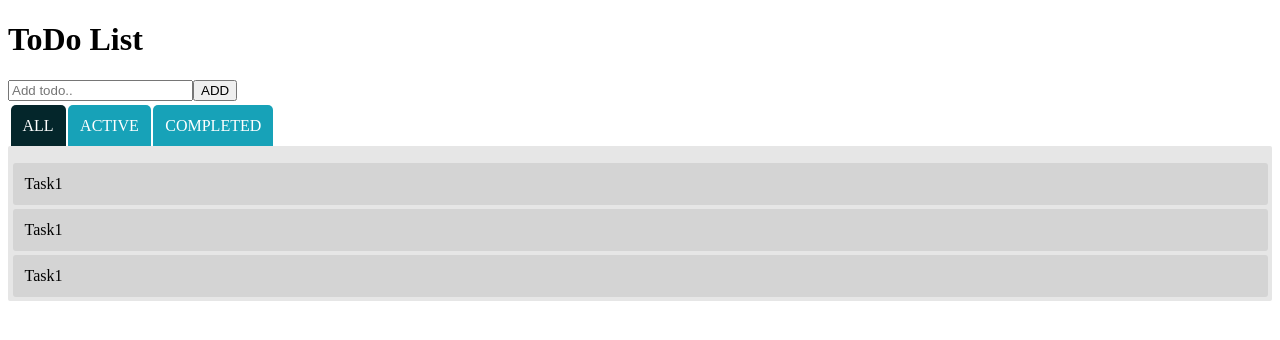
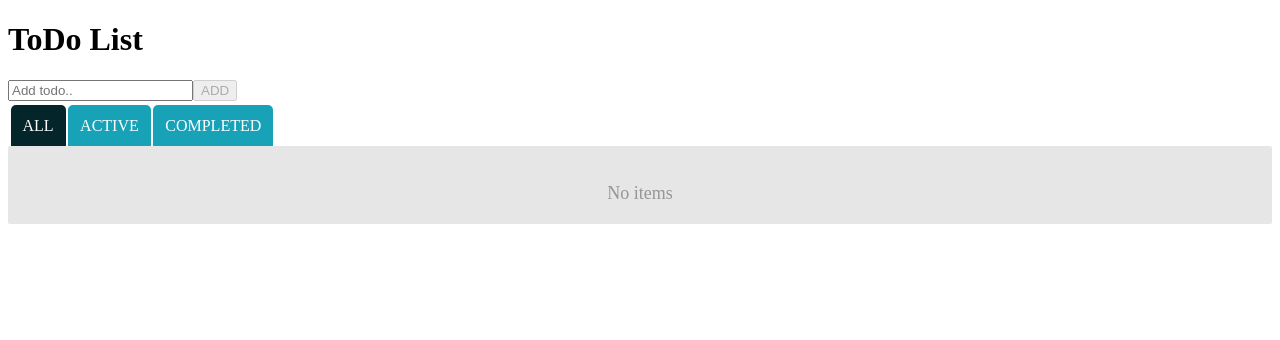
Before and after one commit to Dipmalya/Todo-React-DSen, a React app: page / in a window 1280 px wide. Shown: the top 340 px of the page. Built offline with nearby package versions, Linux system fonts and the light colour scheme; the HTML template or start-up script is replaced by a standard one.

Commit message:
master: Added add and delete functionality.

```diff
--- a/src/assets/css/index.css
+++ b/src/assets/css/index.css
@@ -40,10 +40,9 @@
     background: #d4d4d4;
     list-style-type: none;
     font-weight: 400;
-    padding: 0.75rem;
+    padding: 1rem 0.75rem;
     margin: 4px;
     border-radius: 3px;
-    cursor: pointer;
   }
 
 .empty-list {
@@ -52,3 +51,10 @@
     color: #969696;
     text-align: center;
 }
+
+.item-icon {
+  cursor: pointer;
+  color: #666666;
+  margin: 0 8px;
+  font-size: 22px;
+}
--- a/src/components/Home/action.js
+++ b/src/components/Home/action.js
@@ -0,0 +1,12 @@
+import { ADD_TODO } from '../../config/actionTypes';
+
+export const addTodoItem = value => {
+    return (dispatch) => {
+        dispatch(addTodoDispatcher(value))
+    };
+}
+
+const addTodoDispatcher = (value) => ({
+    type: ADD_TODO,
+    payload: value
+});
--- a/src/components/Home/container.js
+++ b/src/components/Home/container.js
@@ -1,8 +1,15 @@
 import { connect } from 'react-redux';
+import { bindActionCreators } from 'redux'
 import Home from './index';
 
-const mapStateToProps = {};
+import { addTodoItem } from './action';
 
-const mapDispatchToProps = {};
+const mapStateToProps = ({ todoList }) => ({
+    todoList
+});
 
-export default connect(null, null)(Home);
+const mapDispatchToProps = (dispatch) => ({
+    addTodoItem: bindActionCreators(addTodoItem, dispatch)
+});
+
+export default connect(mapStateToProps, mapDispatchToProps)(Home);
--- a/src/components/Home/index.jsx
+++ b/src/components/Home/index.jsx
@@ -1,40 +1,76 @@
 import React, { Component } from "react";
+import TodoPanel from "../TodoPanel/container";
+
+const { Home: data } = CONFIG;
 
 class Home extends Component {
+  constructor(props) {
+    super(props);
+    this.state = {
+      currentView: "ALL",
+    };
+  }
+
+  renderHeader = () => (
+    <div className="bg-dark py-4">
+      <div className="text-white text-center container">
+        <h1>{data.heading}</h1>
+      </div>
+    </div>
+  );
+
+  handleBlurInput = (event) => {
+    const { target: { name, value } } = event;
+    this.setState({ [name]: value });
+  }
+
+  handleAddTodo = () => {
+    const { todoText } = this.state;
+    this.props.addTodoItem(todoText);
+    this.setState({ todoText: '' });
+  }
+
+  renderInput = () => {
+    const { input: { todoTextInput, todoBtnInput } } = data;
+    const { text: btnText, className, iconClassName } = todoBtnInput;
+    const { todoText } = this.state;
+    return (
+      <>
+        <input
+          value={todoText}
+          {...todoTextInput}
+          onBlur={this.handleBlurInput}
+        />
+        <button
+          className={className}
+          disabled={!todoText}
+          onClick={this.handleAddTodo}
+        >
+          {btnText}
+          <i className={iconClassName}/>
+        </button>
+      </>
+    );
+  };
+
+  handleViewToggle = (value) => {
+    this.setState({ currentView: value });
+  };
+
   render() {
+    const { currentView } = this.state;
+    const { todoList } = this.props;
     return (
       <div>
-        <div className="bg-dark py-4">
-          <div className="text-white text-center container">
-            <h1>ToDo List</h1>
-          </div>
+        {this.renderHeader()}
+        <div className="d-flex col-md-4 offset-md-4 mt-md-5 mt-4 form-group">
+          {this.renderInput()}
         </div>
-        <div className="d-flex col-md-4 offset-md-4 mt-md-5 mt-4 form-group">
-          <input
-            type="text"
-            className="form-control"
-            id="task"
-            placeholder="Add todo.."
-          />
-          <button className="btn btn-info ml-3">
-            ADD <i className="fa fa-arrow-right"></i>
-          </button>
-        </div>
-        <div className="col-md-7 offset-md-2 mt-5">
-          <ul className="nav-list">
-            <li className="selected-nav">ALL</li>
-            <li>ACTIVE</li>
-            <li>COMPLETED</li>
-          </ul>
-          <div className="todo-panel">
-            <ol className="todo-item">
-              {/* <div className="empty-list">No items <i className="fa fa-folder-open"></i></div> */}
-              <li>Task1</li>
-              <li>Task1</li>
-              <li>Task1</li>
-            </ol>
-          </div>
-        </div>
+        <TodoPanel
+          todoList={todoList}
+          currentView={currentView}
+          toggleView={this.handleViewToggle}
+        />
       </div>
     );
   }
--- a/src/components/Home/reducer.js
+++ b/src/components/Home/reducer.js
@@ -0,0 +1,14 @@
+import { ADD_TODO, DELETE_TODO } from '../../config/actionTypes';
+import { v4 as uuidv4 } from "uuid";
+
+export const todoList = (state = [], {type, payload}) => {
+    switch(type) {
+        case ADD_TODO: {
+            return [ ...state, { id: uuidv4(), task: payload, status: 'ACTIVE' } ]
+        };
+        case DELETE_TODO: {
+            return state.filter(item => item.id !== payload);
+        }
+    }
+    return state;
+}
--- /dev/null
+++ b/src/components/TodoPanel/action.js
@@ -0,0 +1,12 @@
+import { DELETE_TODO } from '../../config/actionTypes';
+
+export const deleteTodo = value => {
+    return (dispatch) => {
+        dispatch(deleteTodoDispatcher(value))
+    };
+}
+
+const deleteTodoDispatcher = (value) => ({
+    type: DELETE_TODO,
+    payload: value
+});
--- /dev/null
+++ b/src/components/TodoPanel/container.js
@@ -0,0 +1,15 @@
+import { connect } from 'react-redux';
+import { bindActionCreators } from 'redux'
+import TodoPanel from './index';
+
+import { deleteTodo } from './action';
+
+const mapStateToProps = ({ todoList }) => ({
+    todoList
+});
+
+const mapDispatchToProps = (dispatch) => ({
+    deleteTodo: bindActionCreators(deleteTodo, dispatch)
+});
+
+export default connect(mapStateToProps, mapDispatchToProps)(TodoPanel);
--- /dev/null
+++ b/src/components/TodoPanel/index.jsx
@@ -0,0 +1,90 @@
+import React, { Component } from "react";
+import { v4 as uuidv4 } from "uuid";
+
+const { Home: data } = CONFIG;
+
+class TodoPanel extends Component {
+  constructor(props) {
+    super(props);
+    this.state = {
+      list: this.props.todoList,
+    };
+  }
+
+  static getDerivedStateFromProps(props) {
+    const { currentView, todoList } = props;
+    if (currentView === "ALL") {
+      return {
+        list: todoList,
+      };
+    } else {
+      return {
+        list: todoList.filter((item) => item.status === currentView),
+      };
+    }
+  }
+
+  onClickHandler = (event) => {
+    const {
+      target: { id },
+    } = event;
+    this.props.toggleView(id);
+  };
+
+  onRemoveHandler = (event) => {
+    const {
+      target: { id },
+    } = event;
+    this.props.deleteTodo(id);
+  }
+
+  render() {
+    const { currentView } = this.props;
+    const { panelTypes, emptyPanel } = data;
+    const { list } = this.state;
+
+    return (
+      <div className="col-md-7 offset-md-2 mt-5">
+        <ul className="nav-list">
+          {panelTypes.map((type) => (
+            <li
+              id={type}
+              key={uuidv4()}
+              className={type === currentView ? "selected-nav" : ""}
+              onClick={this.onClickHandler}
+            >
+              {type}
+            </li>
+          ))}
+        </ul>
+        <div className="todo-panel">
+          <ol className="todo-item">
+            {list.length === 0 && (
+              <div className="empty-list">
+                {emptyPanel}
+                <i className="ml-2 fa fa-folder-open"></i>
+              </div>
+            )}
+            {list.map(({ id, task, status }) => (
+              <li key={uuidv4()}>
+                {task}
+                <span className="float-right">
+                  <i
+                    className={`${status === 'COMPLETED' ? 'text-success' : ''} item-icon fa fa-check-circle`}
+                  />
+                  <i
+                    id={id}
+                    className="item-icon text-danger fa fa-trash"
+                    onClick={this.onRemoveHandler}
+                  />
+                </span>
+              </li>
+            ))}
+          </ol>
+        </div>
+      </div>
+    );
+  }
+}
+
+export default TodoPanel;
--- a/src/components/reducers.js
+++ b/src/components/reducers.js
@@ -1,8 +1,8 @@
 import { combineReducers } from 'redux';
-// import { reducer1 } from './todoReducer';
+import { todoList } from './Home/reducer';
 
 const rootReducer = combineReducers({
-    // reducer1
+    todoList
 });
 
 export default rootReducer
--- a/src/config/Config.json
+++ b/src/config/Config.json
@@ -0,0 +1,25 @@
+{
+    "Home": {
+        "heading": "ToDo List",
+        "input": {
+            "todoTextInput": {
+                "name": "todoText",
+                "type": "text",
+                "className": "form-control",
+                "id": "task",
+                "placeholder": "Add todo.."
+            },
+            "todoBtnInput": {
+                "text": "ADD",
+                "className": "btn btn-info ml-3",
+                "iconClassName": "ml-2 fa fa-arrow-right"
+            }
+        },
+        "panelTypes": [
+            "ALL",
+            "ACTIVE",
+            "COMPLETED"
+        ],
+        "emptyPanel": "No items"
+    }
+}
--- /dev/null
+++ b/src/config/actionTypes.js
@@ -0,0 +1,3 @@
+export const ADD_TODO  = 'ADD_TODO';
+
+export const DELETE_TODO  = 'DELETE_TODO';
--- a/webpack.config.js
+++ b/webpack.config.js
@@ -1,5 +1,7 @@
 const webpack = require("webpack");
 const MiniCssExtractPlugin = require('mini-css-extract-plugin');
+
+const configData = require('./src/config/Config.json');
 
 module.exports = {
     "devServer": {
@@ -42,6 +44,9 @@ module.exports = {
         "filename": "bundle.js"
     },
     "plugins": [
+        new webpack.DefinePlugin({
+            CONFIG: JSON.stringify(configData)
+        }),
         new webpack.HotModuleReplacementPlugin(),
         new MiniCssExtractPlugin({
             filename: 'main.css'
```
Also changed, not shown: 3 other files (tests, documents, lock files or other folders).
